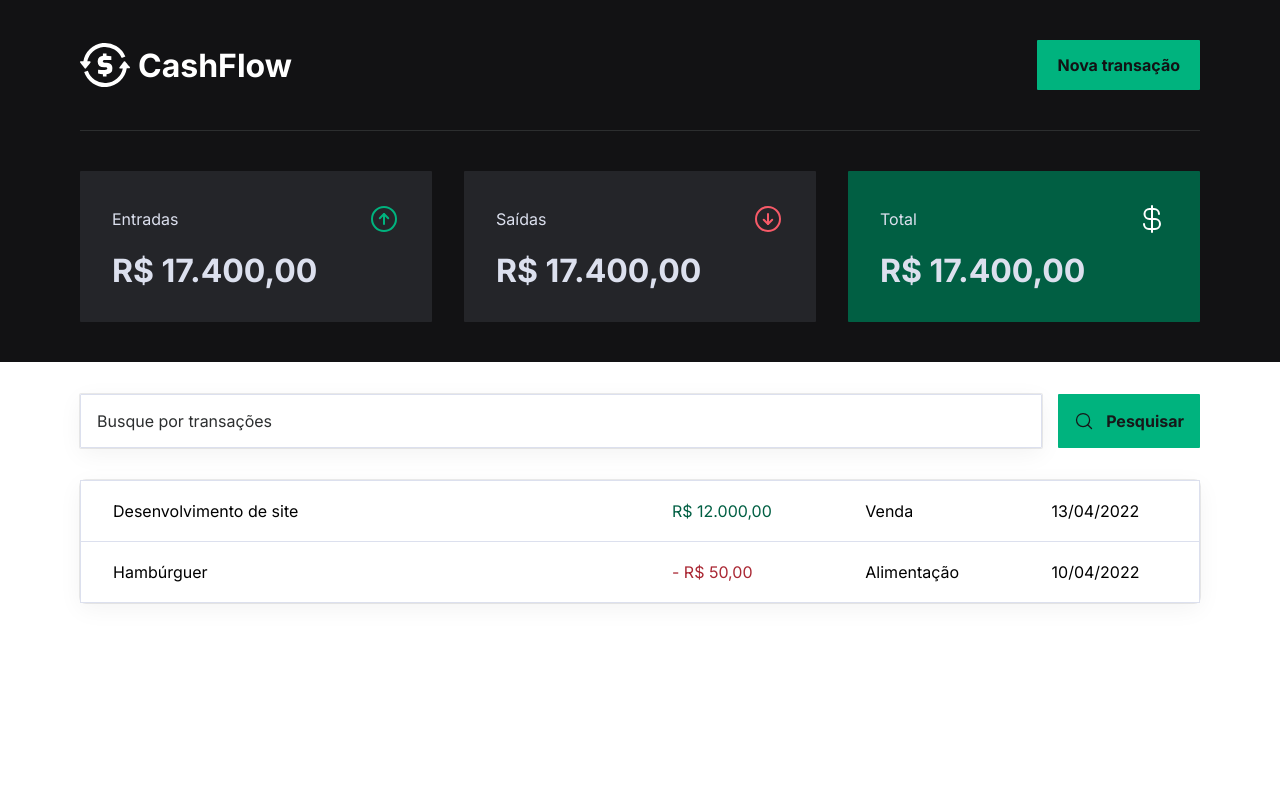
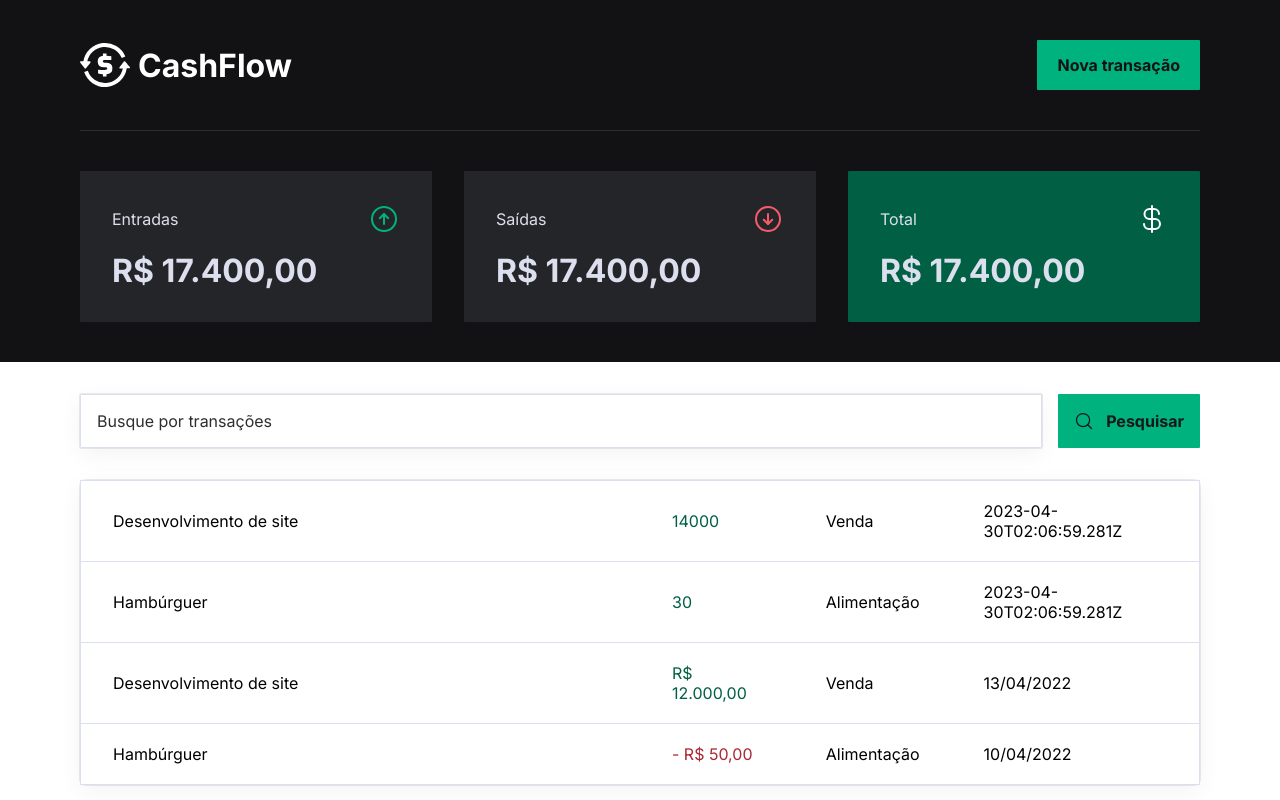
Before and after one commit to maykongsn/cashflow, a React (Vite) app: page / in a window 1280 px wide. Built offline with nearby package versions, Linux system fonts and the light colour scheme; data requests are answered from the project's data file.

Commit message:
feat: listando transações da api

```diff
--- a/package.json
+++ b/package.json
@@ -5,7 +5,7 @@
   "type": "module",
   "scripts": {
     "dev": "vite",
-    "dev:server": "json server server.json -p 3333 -w -d 500",
+    "dev:server": "json-server server.json -p 3333 -w -d 500",
     "build": "tsc && vite build",
     "preview": "vite preview",
     "lint": "eslint src --ext .ts,.tsx"
--- a/src/pages/Transactions/index.tsx
+++ b/src/pages/Transactions/index.tsx
@@ -1,5 +1,7 @@
+import { useEffect, useState } from "react";
 import { Header } from "../../components/Header";
 import { Summary } from "../../components/Summary";
+import { api } from "../../services/api";
 import { SearchForm } from "./components/SearchForm";
 import {
   PriceHighlight,
@@ -7,7 +9,26 @@
   TransactionsTable,
 } from "./styles";
 
+interface Transaction {
+  id: number;
+  description: string;
+  type: "income" | "outcome";
+  price: number;
+  category: string;
+  createdAt: string;
+}
+
 export function Transactions() {
+  const [transactions, setTransactions] = useState<Transaction[]>([]);
+
+  async function loadTransactions() {
+    const response = await api.get("transactions");
+    setTransactions(response.data);
+  }
+  useEffect(() => {
+    loadTransactions();
+  }, []);
+
   return (
     <div>
       <Header />
@@ -16,6 +37,18 @@
       <TransactionsContainer>
         <TransactionsTable>
           <tbody>
+            {transactions.map((transaction) => (
+              <tr key={transaction.id}>
+                <td width="50%">{transaction.description}</td>
+                <td>
+                  <PriceHighlight variant="income">
+                    {transaction.price}
+                  </PriceHighlight>
+                </td>
+                <td>{transaction.category}</td>
+                <td>{transaction.createdAt}</td>
+              </tr>
+            ))}
             <tr>
               <td width="50%">Desenvolvimento de site</td>
               <td>
```
